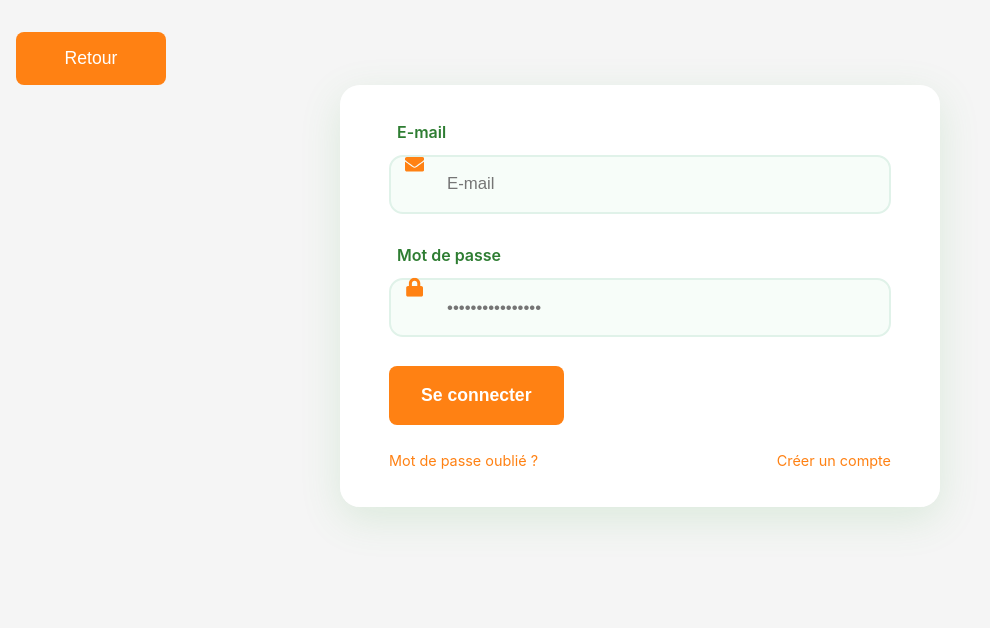
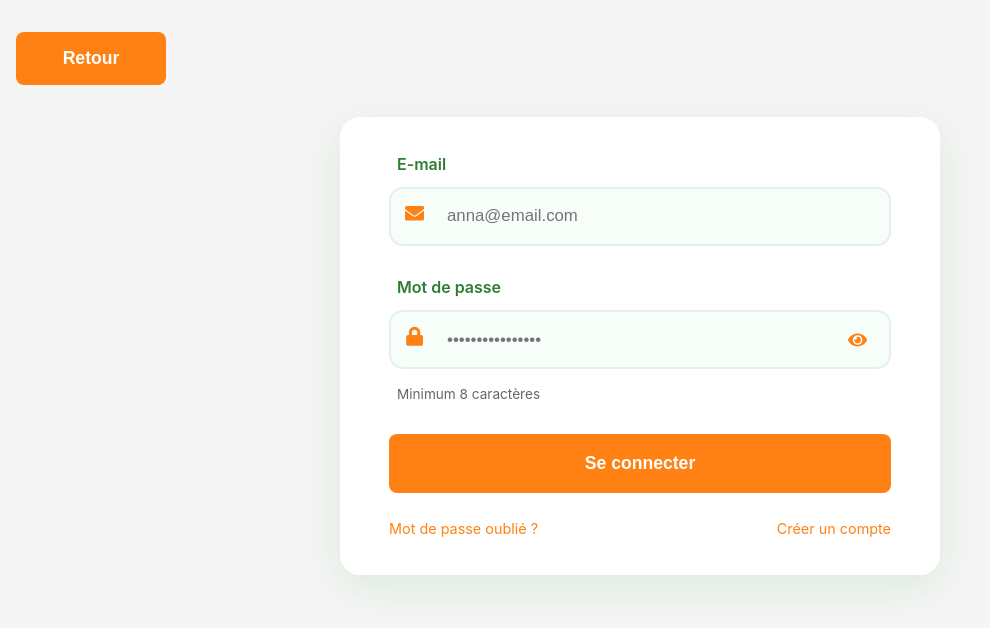
Before and after one commit to AnnaNdoye/FrontEnd-Plateforme-de-gestion-et-de-valorisation-des-pr-sentations-internes-, a React (Create React App) app: page /connexion in a window 1280 px wide. Shown: the top 628 px of the page, without its empty margins (0-990 px from the left). Built offline with nearby package versions, Linux system fonts and the light colour scheme.

Commit message:
modification du fichier connexion pour afficher et masquer le mot de passe et ajout d'un message pour prévenir qu'il faut au moins 8 caractères dans le mot de passe

```diff
--- a/src/pages/Connexion.js
+++ b/src/pages/Connexion.js
@@ -1,7 +1,7 @@
 import { useState } from 'react';
 import { useNavigate, Link } from 'react-router-dom';
 import styled from 'styled-components';
-import { FaEnvelope, FaLock } from 'react-icons/fa';
+import { FaEnvelope, FaLock, FaEye, FaEyeSlash } from 'react-icons/fa';
 import { login } from '../services/api';
 
 const Connexion = () => {
@@ -37,16 +37,23 @@ const Connexion = () => {
     font-size: 1rem;
     color: #2e7d32;
     font-weight: 600;
-    margin-left: 0.5rem
+    margin-left: 0.5rem;
+    `;
+
+    const InputWrapper = styled.div`
+    position: relative;
+    width: 100%;
     `;
 
     const Input = styled.input`
-    padding: 1.1rem 1.1rem 1.1rem 3.5rem;
+    width: 100%;
+    padding: 1.1rem 3.5rem 1.1rem 3.5rem;
     border: 2px solid #e0f2e9;
     border-radius: 14px;
     font-size: 1.05rem;
     transition: all 0.3s ease;
     background-color: #f7fdf9;
+    box-sizing: border-box;
     &:focus {
         border-color: #FF8113;
         outline: none;
@@ -62,9 +69,41 @@ const Connexion = () => {
     transform: translateY(-50%);
     color: #FF8113;
     font-size: 1.2rem;
+    pointer-events: none;
+    `;
+
+    const TogglePasswordButton = styled.button`
+    position: absolute;
+    top: 50%;
+    right: 1rem;
+    transform: translateY(-50%);
+    background: none;
+    border: none;
+    color: #FF8113;
+    font-size: 1.2rem;
+    cursor: pointer;
+    padding: 0.5rem;
+    display: flex;
+    align-items: center;
+    justify-content: center;
+    transition: color 0.2s ease;
+    &:hover {
+        color: #e67010;
+    }
+    &:focus {
+        outline: none;
+    }
+    `;
+
+    const PasswordHelp = styled.small`
+    font-size: 0.85rem;
+    color: #666;
+    margin-left: 0.5rem;
+    margin-top: 0.3rem;
     `;
 
     const SubmitButton = styled.button`
+    width: 100%;
     padding: 1.2rem 2rem;
     background-color: #FF8113;
     color: white;
@@ -72,6 +111,15 @@ const Connexion = () => {
     border-radius: 8px;
     font-size: 1.1rem;
     font-weight: bold;
+    cursor: pointer;
+    transition: background-color 0.3s ease;
+    &:hover {
+        background-color: #e67010;
+    }
+    &:disabled {
+        background-color: #ccc;
+        cursor: not-allowed;
+    }
     `;
 
     const LinksContainer = styled.div`
@@ -90,20 +138,33 @@ const Connexion = () => {
 
     const [email, setEmail] = useState('');
     const [motDePasse, setMotDePasse] = useState('');
-    //const [ isLoading, setIsLoading ] = useState(false);
+    const [showPassword, setShowPassword] = useState(false);
+    const [isLoading, setIsLoading] = useState(false);
 
-
+    const togglePasswordVisibility = (e) => {
+        e.preventDefault();
+        setShowPassword(!showPassword);
+    };
 
     const handleSubmit = async (e) => {
         e.preventDefault();
+
+        if (motDePasse.length < 8) {
+            alert('Le mot de passe doit contenir au moins 8 caractères');
+            return;
+        }
+
+        setIsLoading(true);
         try {
             const response = await login(email, motDePasse);
             localStorage.setItem('token', response.token);
-            navigate('/plateforme'); // Redirect after login
+            navigate('/plateforme');
         } catch (error) {
             alert('Erreur de connexion : ' + (error.response?.data || error.message));
+        } finally {
+            setIsLoading(false);
         }
-    }
+    };
 
     return (
         <div style={{
@@ -117,13 +178,14 @@ return (
                 style={{
                     padding: '1rem 2rem',
                     backgroundColor: '#FF8113',
-                fontweight: 'bold',
+                    fontWeight: 'bold',
                     color: 'white',
                     border: 'none',
                     borderRadius: '8px',
                     fontSize: '1.1rem',
                     cursor: 'pointer',
-                minWidth: '150px'
+                    minWidth: '150px',
+                    marginBottom: '2rem'
                 }}
             >
                 Retour
@@ -132,33 +194,47 @@ return (
             <Form onSubmit={handleSubmit}>
                 <InputGroup>
                     <Label>E-mail</Label>
+                    <InputWrapper>
                         <InputIcon><FaEnvelope /></InputIcon>
                         <Input
-                type="text"
+                            type="email"
                             name="email"
-                placeholder="E-mail"
+                            placeholder="anna@email.com"
                             value={email}
                             onChange={(e) => setEmail(e.target.value)}
                             required
+                            autoComplete="email"
                         />
+                    </InputWrapper>
                 </InputGroup>
 
                 <InputGroup>
                     <Label>Mot de passe</Label>
+                    <InputWrapper>
                         <InputIcon><FaLock /></InputIcon>
                         <Input
-                type="password"
+                            type={showPassword ? "text" : "password"}
                             name="motDePasse"
                             placeholder="••••••••••••••••"
                             value={motDePasse}
                             onChange={(e) => setMotDePasse(e.target.value)}
                             required
                             minLength="8"
+                            autoComplete="current-password"
                         />
+                        <TogglePasswordButton
+                            type="button"
+                            onClick={togglePasswordVisibility}
+                            aria-label={showPassword ? "Cacher le mot de passe" : "Afficher le mot de passe"}
+                        >
+                            {showPassword ? <FaEyeSlash /> : <FaEye />}
+                        </TogglePasswordButton>
+                    </InputWrapper>
+                    <PasswordHelp>Minimum 8 caractères</PasswordHelp>
                 </InputGroup>
 
-            <SubmitButton type="submit" >
-                {"Se connecter"}
+                <SubmitButton type="submit" disabled={isLoading}>
+                    {isLoading ? "Connexion..." : "Se connecter"}
                 </SubmitButton>
 
                 <LinksContainer>
```
Lines whose indentation alone changed are shown as unchanged.
